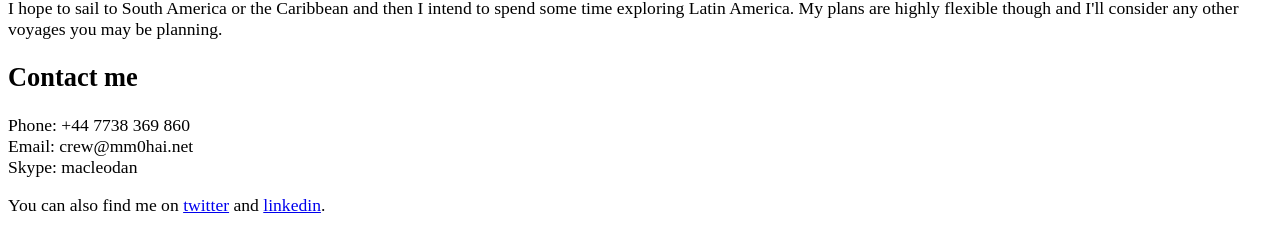
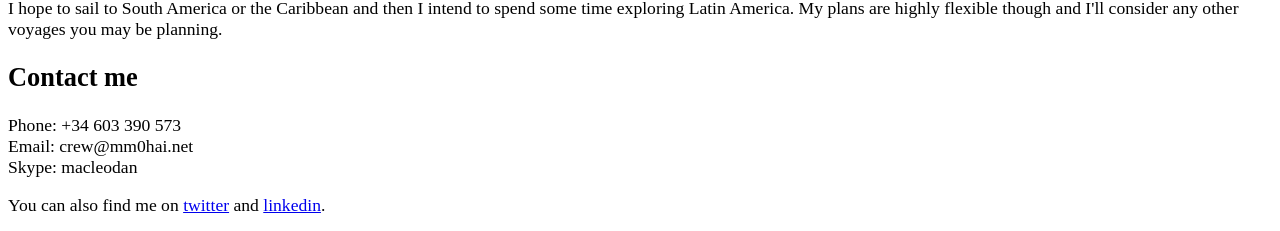
Before and after one commit to anm/anm.github.com, a Jekyll site: the page crew-available-las-palmas.html, which Jekyll copies as it is, in a window 1280 px wide. Shown: the part 1097-1328 px from the top of the page. Built offline with Jekyll 4.4.1, drawn with Linux system fonts in a browser that asks for light colours; Markdown is read by kramdown in place of the engine named in the settings.

Commit message:
Spanish phone number.

```diff
--- a/crew-available-las-palmas.html
+++ b/crew-available-las-palmas.html
@@ -74,7 +74,7 @@ I'll consider any other voyages you may be planning.</p>
 
 <h2>Contact me</h2>
 <p id="contact">
-Phone: +44 7738 369 860 <br />
+Phone: +34 603 390 573 <br />
 Email: crew@mm0hai.net <br />
 Skype: macleodan
 </p>
```
